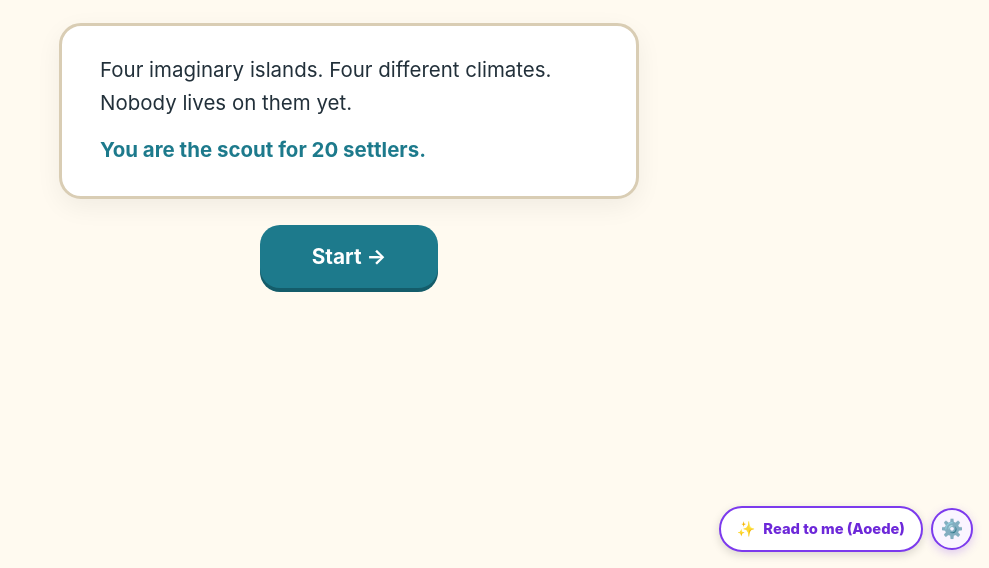
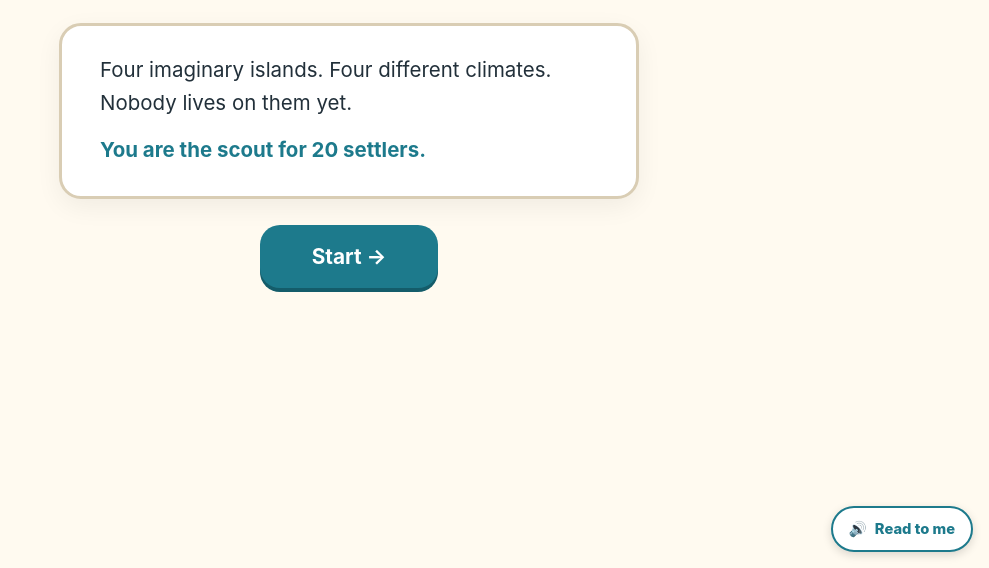
Before and after one commit to smalltoolworks/student-web-apps, a plain HTML site: page settlement-game/index.html in a window 1280 px wide. Shown: the part 232-800 px from the top of the page, without its empty margins (291-1280 px from the left). Drawn offline with Linux system fonts and the light colour scheme.

Commit message:
Remove settings cog and simplify read to me button

```diff
--- a/settlement-game/index.html
+++ b/settlement-game/index.html
@@ -2113,33 +2113,23 @@ function speakNext(){
 function renderSpeakBtn(){
   const bar = document.getElementById("speakbar");
   if(!bar) return;
-  const hasPre = !!getPreRenderedAudioTrack();
-  const isGeminiActive = GEMINI_CONFIG.hasKey() || hasPre;
   const isPlaying = speakingMode !== null;
 
   let label = "Read to me";
   let icon = "🔊";
   if(geminiLoading){
-    label = "Loading AI voice...";
+    label = "Loading audio...";
     icon = "⏳";
   } else if(isPlaying){
-    label = isGeminiActive ? "Stop AI voice" : "Stop reading";
+    label = "Stop reading";
     icon = "⏹";
-  } else if(isGeminiActive){
-    const vName = GEMINI_CONFIG.hasKey() ? GEMINI_CONFIG.voice : "Aoede";
-    label = `Read to me (${vName})`;
-    icon = "✨";
   }
 
   bar.innerHTML = `
-    <button id="speakbtn" class="${isPlaying ? "on" : ""} ${isGeminiActive ? "gemini" : ""}" data-speak="1"
+    <button id="speakbtn" class="${isPlaying ? "on" : ""}" data-speak="1"
       aria-label="${isPlaying ? "Stop reading aloud" : "Read this page aloud"}">
       <span class="spk-icon" aria-hidden="true">${icon}</span>
       <span>${label}</span>
-    </button>
-    <button id="teachercogbtn" class="speak-cog-btn ${isGeminiActive ? "has-key" : ""}"
-      aria-label="Teacher Gemini Voice Settings" title="${isGeminiActive ? "Gemini AI Voice Active (" + GEMINI_CONFIG.voice + ") — tap to change" : "Configure Gemini Voice (Teacher Mode)"}">
-      ⚙️
     </button>
   `;
 }
```
